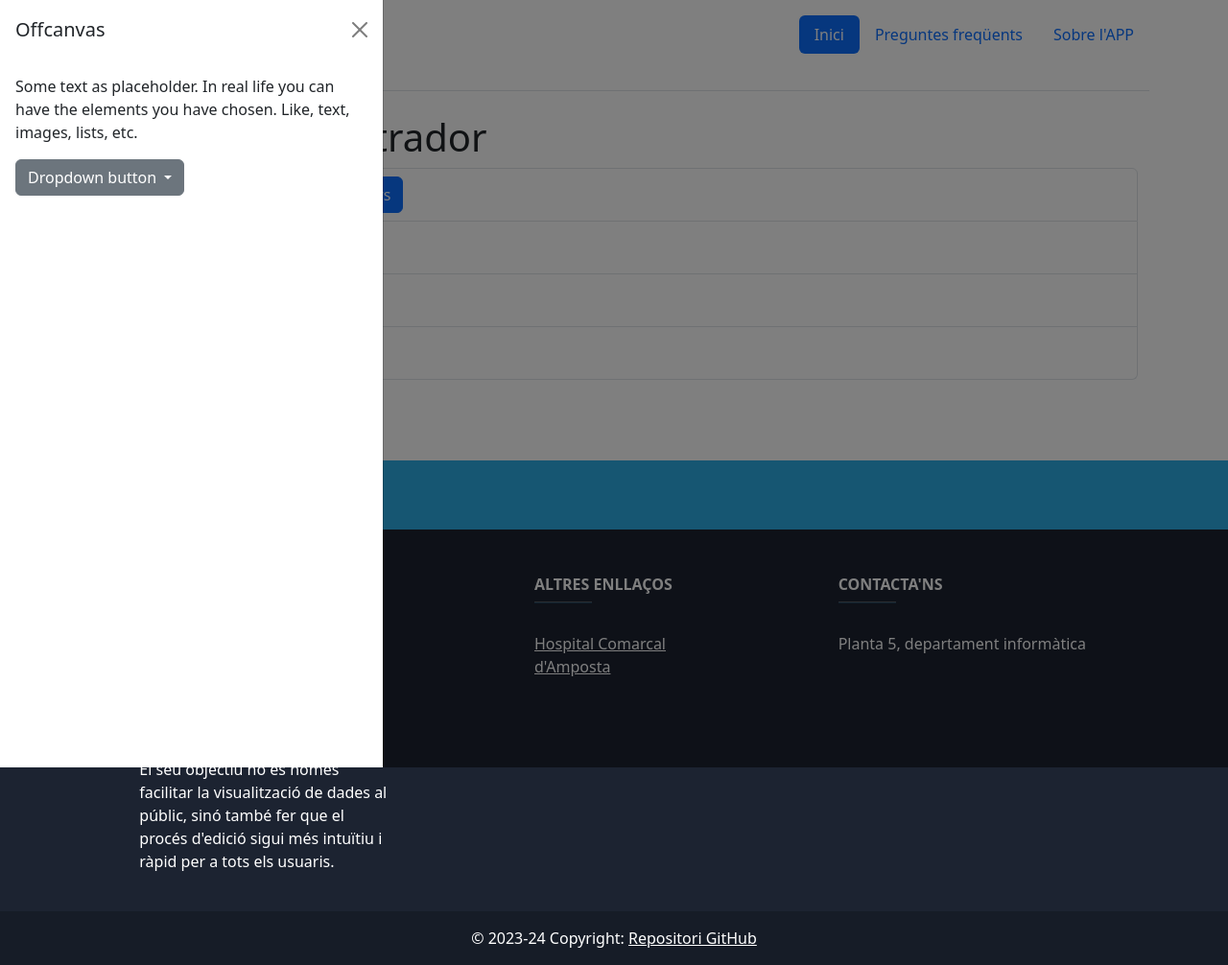
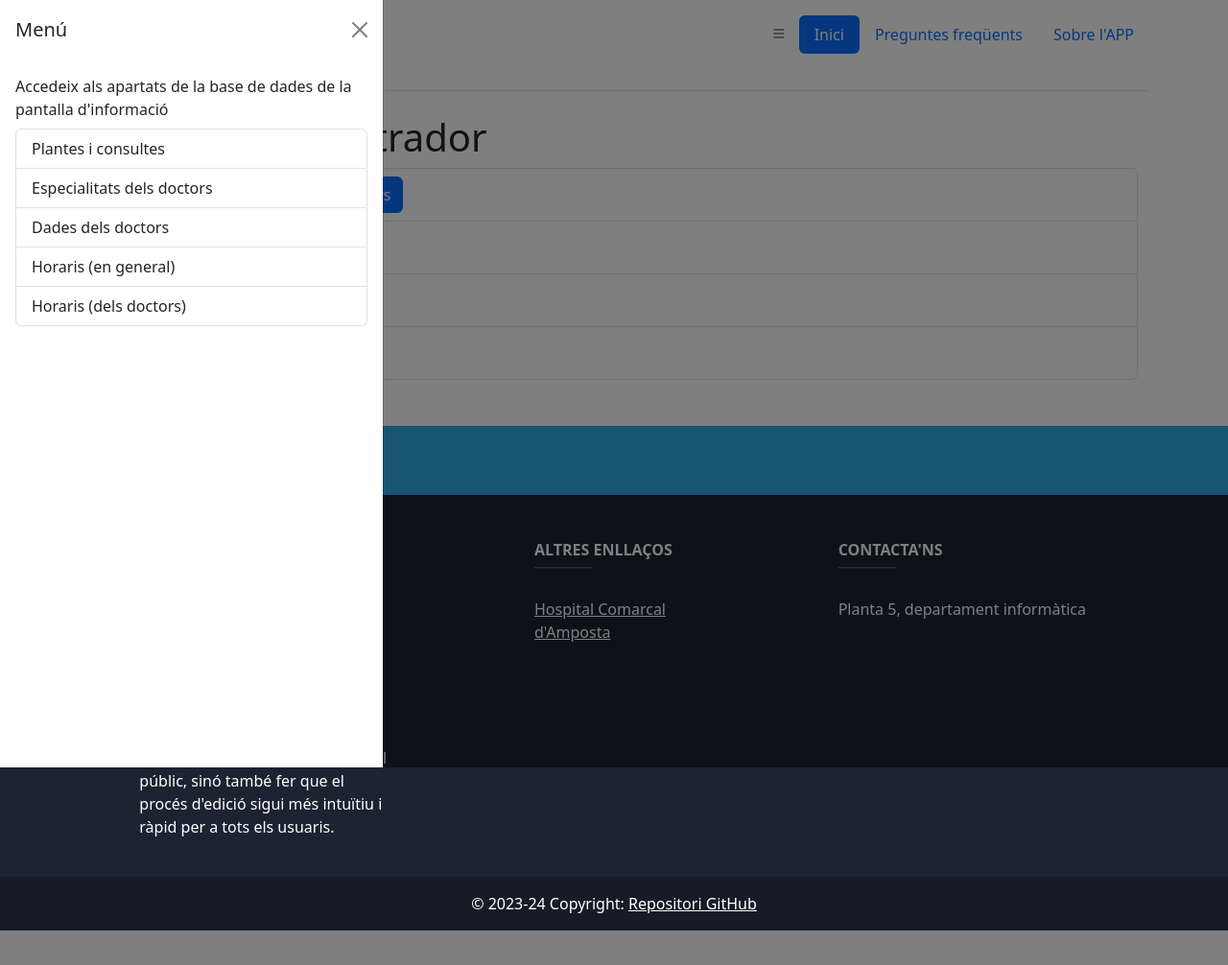
Before and after one commit to Kizumi19/2-Project_ScreenInfo, a Symfony app: template templates/admin/index.html.twig in a window 1280 px wide, after a click that opens the changed part. Shown: the whole page at 96% size. After the commit the page ends 970 px from the top, so only its background shows below. Run offline with Twig, Linux system fonts and the light colour scheme; the template is opened without the code that fills it, so the values that code supplies are empty; some libraries are stand-ins or nearby versions.

Commit message:
Added button in navbar to call menu sidebar

```diff
--- a/templates/admin/index.html.twig
+++ b/templates/admin/index.html.twig
@@ -18,7 +18,7 @@
                     <a class="btn btn-primary" href="{{ path('app_doctor_index') }}">Editar dades els doctors</a>
                 </li>
                 <li class="list-group-item">
-                    <a class="btn btn-primary" href="{{ path('app_schedule_index') }}">Editar horaris dels doctors</a>
+                    <a class="btn btn-primary" href="{{ path('app_schedule_index') }}">Editar horaris(en general)</a>
                 </li>
 
             </ul>
--- a/templates/base.html.twig
+++ b/templates/base.html.twig
@@ -26,36 +26,8 @@
                 <div class="row">
                     <div class="col">
                         {% block inside_body %}{% endblock %}
-                        {% block admin_menu %}
-                            <a class="btn btn-primary boto-personalitzat" data-bs-toggle="offcanvas" href="#offcanvasExample" role="button" aria-controls="offcanvasExample">
-                                Accedir a altres dades
-                            </a>
+                    </div>
 
-
-                            <div class="offcanvas offcanvas-start" tabindex="-1" id="offcanvasExample" aria-labelledby="offcanvasExampleLabel">
-                                <div class="offcanvas-header">
-                                    <h5 class="offcanvas-title" id="offcanvasExampleLabel">Offcanvas</h5>
-                                    <button type="button" class="btn-close" data-bs-dismiss="offcanvas" aria-label="Close"></button>
-                                </div>
-                                <div class="offcanvas-body">
-                                    <div>
-                                        Some text as placeholder. In real life you can have the elements you have chosen. Like, text, images, lists, etc.
-                                    </div>
-                                    <div class="dropdown mt-3">
-                                        <button class="btn btn-secondary dropdown-toggle" type="button" data-bs-toggle="dropdown">
-                                            Dropdown button
-                                        </button>
-                                        <ul class="dropdown-menu">
-                                            <li><a class="dropdown-item" href="#">Action</a></li>
-                                            <li><a class="dropdown-item" href="#">Another action</a></li>
-                                            <li><a class="dropdown-item" href="#">Something else here</a></li>
-                                        </ul>
-                                    </div>
-                                </div>
-                            </div>
-                        {% endblock %}
-
-                    </div>
                 </div>
             </div>
         {% endblock %}
--- a/templates/header.html.twig
+++ b/templates/header.html.twig
@@ -8,13 +8,13 @@
             </a>
 
             <ul class="nav nav-pills">
+                <li class="nav-item">{% include ('subNavbarAdmin.html.twig') %}</li>
                 <li class="nav-item"><a href="{{ path('app_homepage') }}" class="nav-link active" aria-current="page">Inici</a></li>
                 <li class="nav-item"><a href="{{ path('fqa') }}" class="nav-link">Preguntes freqüents</a></li>
                 <li class="nav-item"><a href="{{ path('app_info') }}" class="nav-link">Sobre l'APP</a></li>
+                <li class="nav-item">{% block admin_menu %} {% endblock %}</li>
             </ul>
-    </header>
+
+        </header>
     </div>
-
-
-
 {% endblock %}
--- a/templates/schedule/index.html.twig
+++ b/templates/schedule/index.html.twig
@@ -3,6 +3,7 @@
 {% block title %}Schedule index{% endblock %}
 
 {% block inside_body %}
+
 
     <h1>Schedule index</h1>
 
@@ -34,4 +35,5 @@
         </tbody>
     </table>
     <a class="btn btn-primary" href="{{ path('app_schedule_new') }}">Crear un nou horari</a>
+
 {% endblock %}
--- a/templates/schedule/new.html.twig
+++ b/templates/schedule/new.html.twig
@@ -6,6 +6,5 @@
     <h1>Crea un nou horari</h1>
 
     {{ include('schedule/_form.html.twig') }}
-
     {{ include('doctor/_back_to_list.html.twig') }}
 {% endblock %}
--- /dev/null
+++ b/templates/subNavbarAdmin.html.twig
@@ -0,0 +1,27 @@
+{% block admin_menu %}
+
+    <a class="btn" data-bs-toggle="offcanvas" href="#offcanvasExample" role="button" aria-controls="offcanvasExample">
+        <i class="bi bi-list"></i>
+    </a>
+
+    <div class="offcanvas offcanvas-start" tabindex="-1" id="offcanvasExample" aria-labelledby="offcanvasExampleLabel">
+        <div class="offcanvas-header">
+            <h5 class="offcanvas-title" id="offcanvasExampleLabel">Menú</h5>
+            <button type="button" class="btn-close" data-bs-dismiss="offcanvas" aria-label="Close"></button>
+        </div>
+        <div class="offcanvas-body">
+            <div>
+                Accedeix als apartats de la base de dades de la pantalla d'informació
+            </div>
+            <div class="list-group mt-2">
+                <a href="{{ path('app_location_index') }}" class="list-group-item list-group-item-action" aria-current="true">
+                    Plantes i consultes
+                </a>
+                <a href="{{ path('app_speciality_index') }}" class="list-group-item list-group-item-action">Especialitats dels doctors</a>
+                <a href="{{ path('app_doctor_index') }}" class="list-group-item list-group-item-action">Dades dels doctors</a>
+                <a href="{{ path('app_schedule_index') }}" class="list-group-item list-group-item-action">Horaris (en general)</a>
+                <a href="#" class="list-group-item list-group-item-action">Horaris (dels doctors)</a>
+            </div>
+        </div>
+    </div>
+{% endblock %}
```
Also changed, not shown: templates/speciality/index.html.twig (+6 -1 lines).
